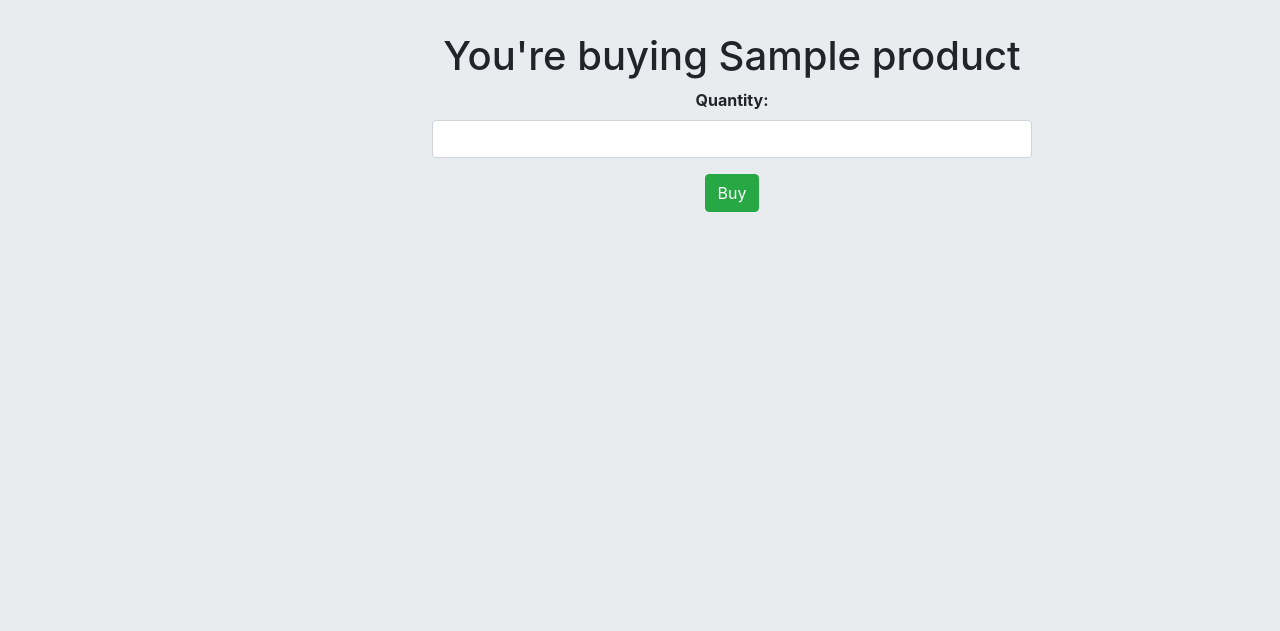
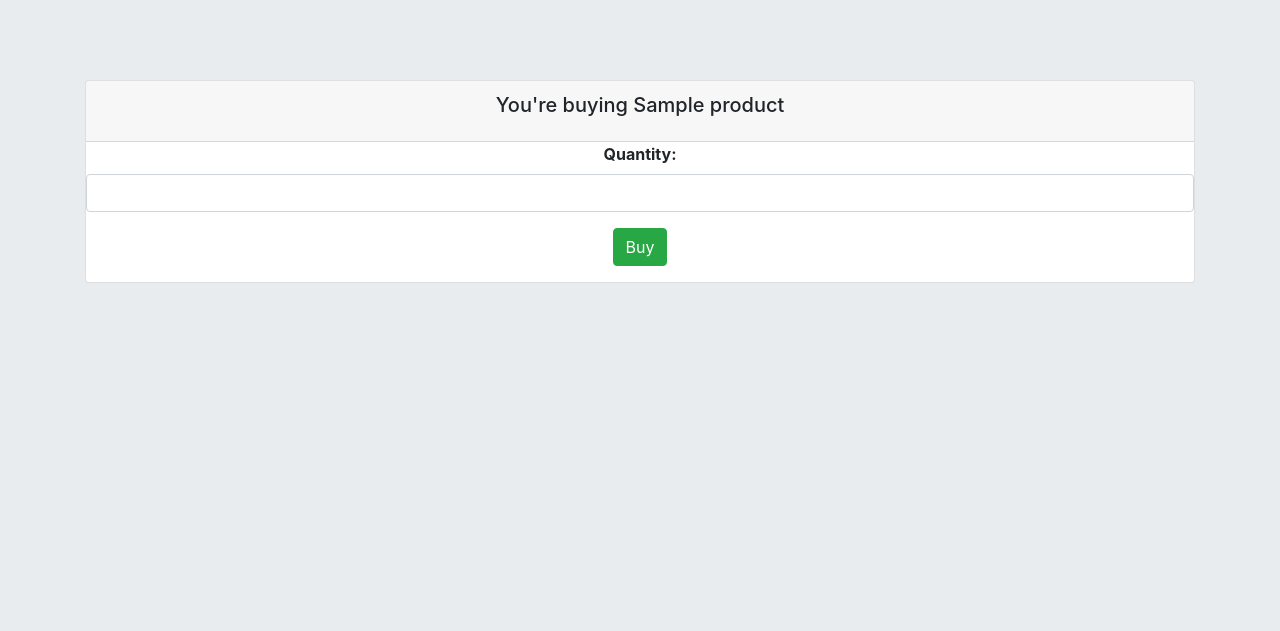
Before and after one commit to smithcau/vulnerable-llm, a Flask app: page /buy/1 in a window 1280 px wide. Shown: the part 56-687 px from the top of the page. Run offline with Flask 3, Linux system fonts and the light colour scheme; the visitor is signed in with stand-in values (Sample User, id 1); tables that the repository leaves empty hold one stand-in row (values such as "Sample post"); some libraries are stand-ins or nearby versions.

Commit message:
Made app mobile friendly

```diff
--- a/web/templates/buy.html
+++ b/web/templates/buy.html
@@ -1,20 +1,20 @@
 {% extends "base.html" %} {% block content %}
 <div class="jumbotron">
-  <div class="wrapperDiv">
-    <h1>You're buying {{product.name}}</h1>
+  <div class="container mt-5">
+    <div class="card">
+      <div class="card-header">
+        <h5 class="card-title">You're buying {{product.name}}</h5>
+      </div>
     <form method="POST">
       {{ form.hidden_tag()}}
-      <div class="form-group">
-        <strong> {{ form.qty.label }} </strong>
-        {{ form.qty(class="form-control") }}
+          <div class="form-group">
+            <strong> {{ form.qty.label }} </strong>
+            {{ form.qty(class="form-control") }}
+          </div>
+          {{ form.submit(class="btn btn-success") }}
+          </form>
       </div>
-      {{ form.submit(class="btn btn-success") }}
-    </form>
+    </div>
   </div>
 </div>
-<script>
-  document.onload = function () {
-    submit.disabled = true;
-  };
-</script>
 {% endblock %}
```
Also changed, not shown: web/templates/create_account.html (+6 -7 lines), web/templates/login.html (+6 -2 lines), web/templates/transactions.html (+9 -3 lines).
